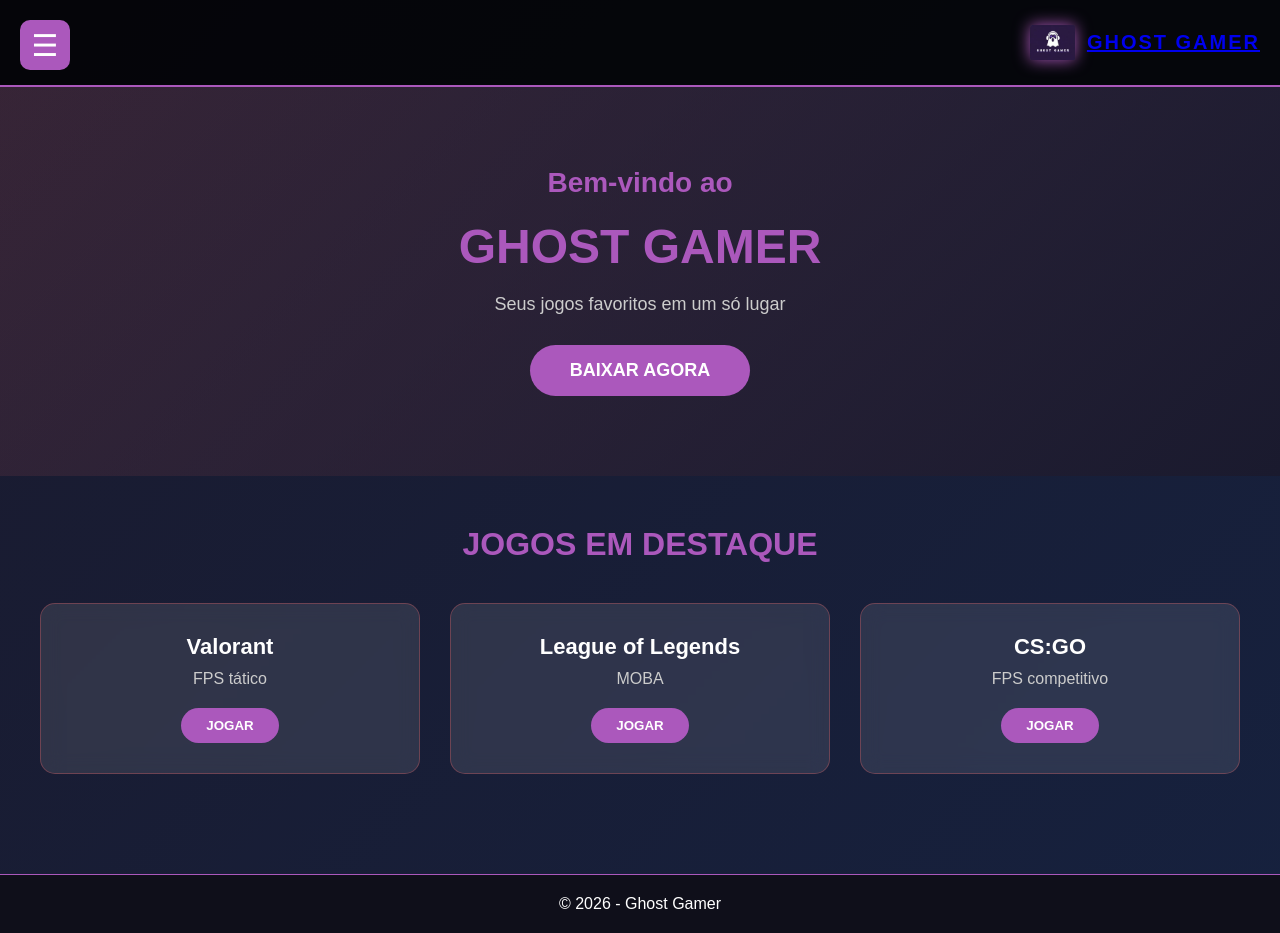
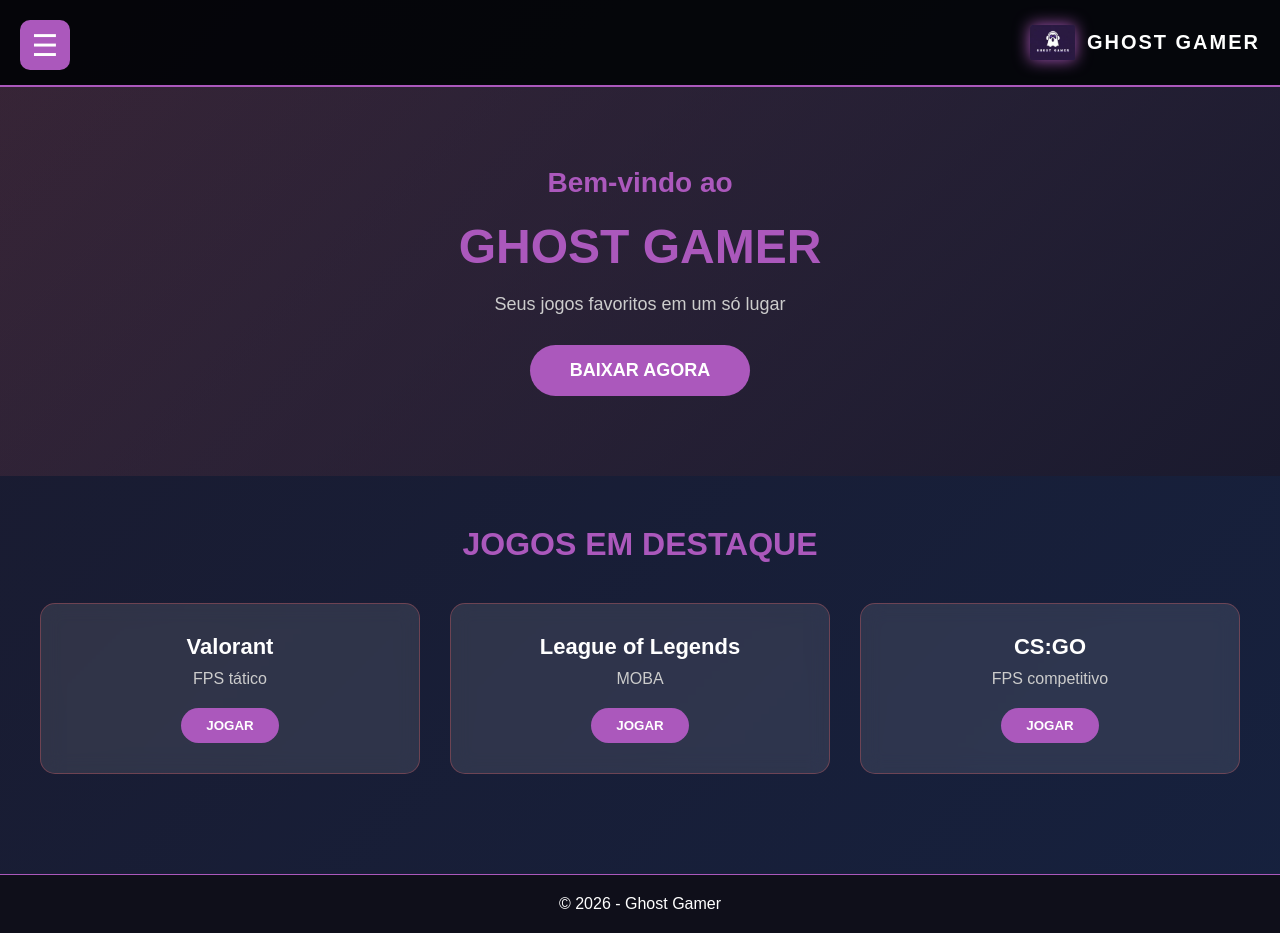
Before and after one commit to lucasmagalhaes31102008/site_biblioteca, a plain HTML site: page index.html in a window 1280 px wide. Drawn offline with Linux system fonts and the light colour scheme.

```diff
--- a/index.html
+++ b/index.html
@@ -12,7 +12,7 @@
     <header class="header">
         <div class="logo-container">
             <img src="ASSETS/IMG/logo.png.png" alt="Ghost Gamer" class="logo-img">
-            <span class="logo-text"><a href="index.html">GHOST GAMER</a></span>
+            <span class="logo-text">GHOST GAMER</span>
         </div>
 
         <button id="menu-btn">☰</button>
```
